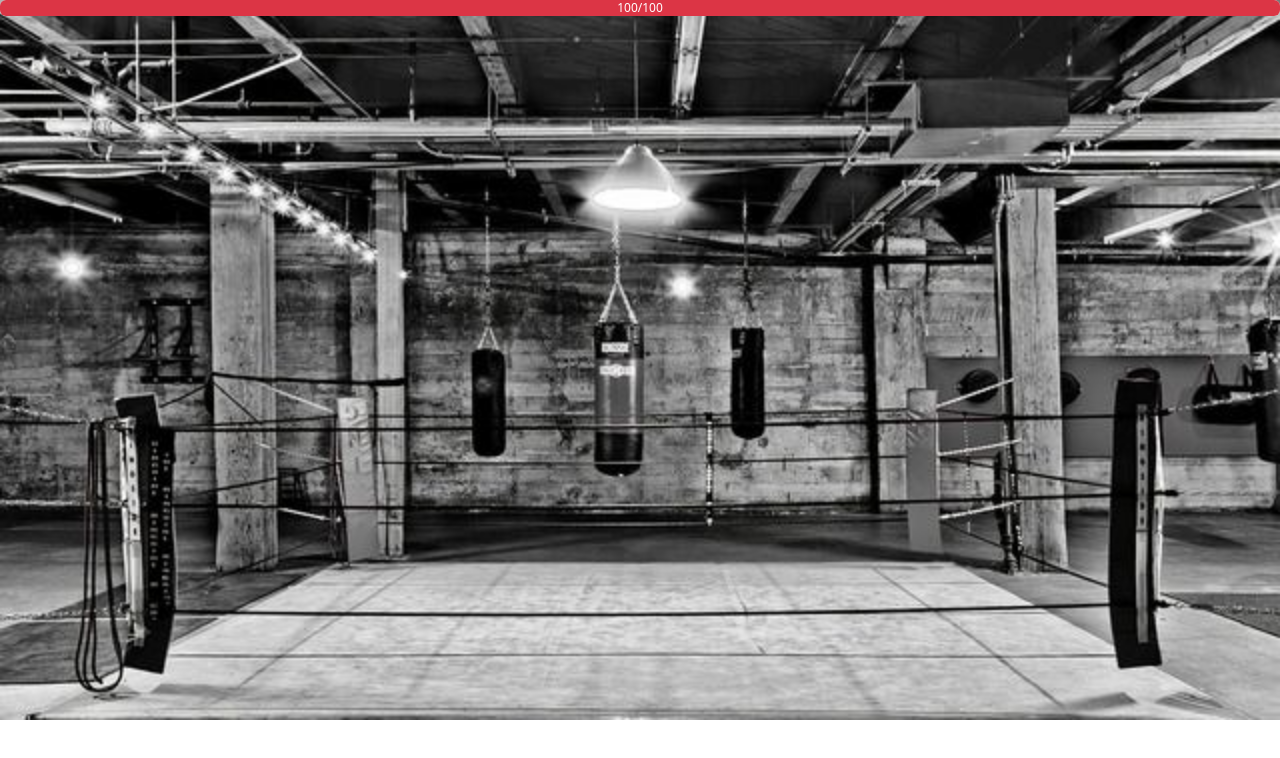
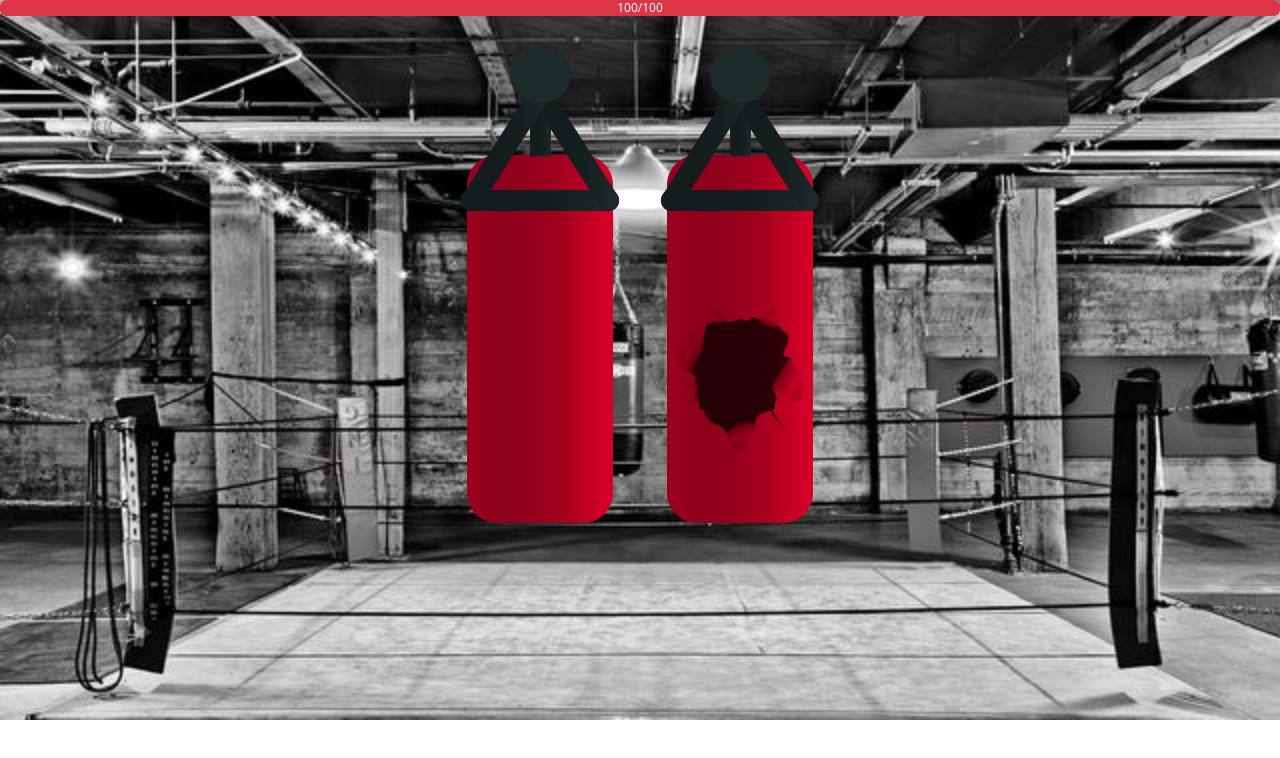
Before and after one commit to somaleyo/PunchingBag, a React (Vite) app: page / in a window 1280 px wide. Shown: the top 758 px of the page. Built offline with nearby package versions, Linux system fonts and the light colour scheme.

Commit message:
bag component

```diff
--- a/src/App.jsx
+++ b/src/App.jsx
@@ -4,12 +4,14 @@ import './App.css'
 import 'bootstrap/dist/css/bootstrap.min.css'
 import 'bootstrap/dist/js/bootstrap.bundle.min.js'
 import Hp from './components/HP/hp'
+import Bag from './components/Bag/bag'
 function App() {
 
 
   return (
     <>
       <Hp/>
+      <Bag/>
     </>
   )
 }
--- /dev/null
+++ b/src/components/Bag/bag.css
@@ -0,0 +1,8 @@
+#bag{
+    display: felx;
+    align-items: center;
+    justify-content: center;
+    align-content: center;
+    text-align: center;
+
+}
--- /dev/null
+++ b/src/components/Bag/bag.jsx
@@ -0,0 +1,16 @@
+import './bag.css'
+
+export default function Bag(){
+
+
+    return(
+
+        <>
+            <section id="bag">
+                <img src="../../src/assets/images/bag.png" alt="" />
+                <img src="../../src/assets/images/bag-burst.png" alt="" />
+
+            </section>
+        </>
+    )
+}
```
